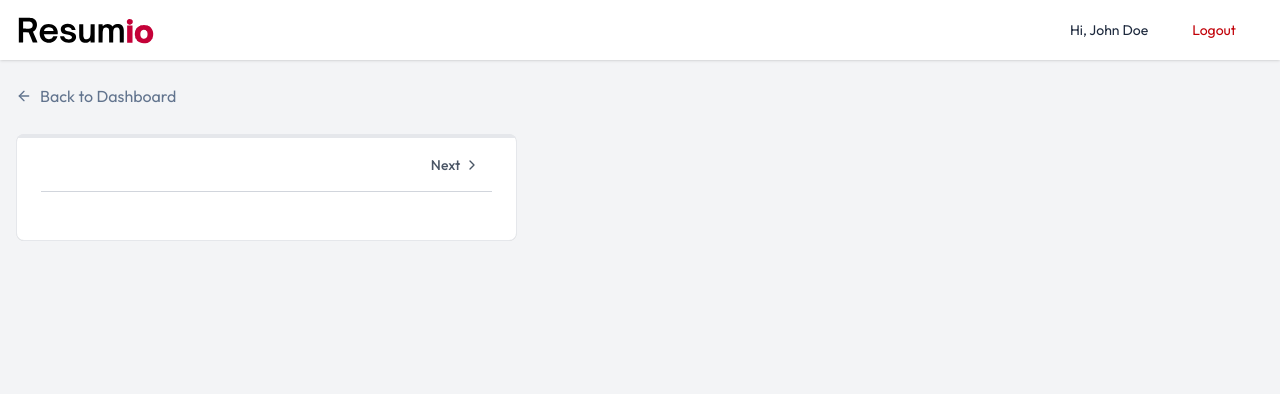
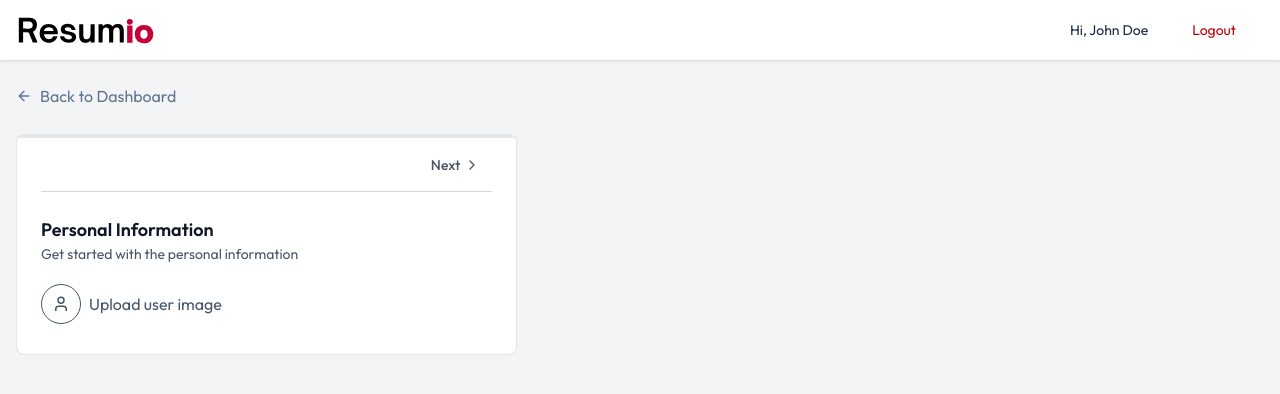
Before and after one commit to paliwal-0609/Resumio, a React (Vite) app in the folder resumio/: page /app/builder/1 in a window 1280 px wide. Shown: the top 394 px of the page. Built offline with nearby package versions, Linux system fonts and the light colour scheme; the HTML template or start-up script is replaced by a standard one.

Commit message:
ResumeBuilder-Day-5

```diff
--- a/resumio/package.json
+++ b/resumio/package.json
@@ -14,6 +14,7 @@
     "lucide-react": "^1.30.0",
     "react": "^19.2.6",
     "react-dom": "^19.2.6",
+    "react-icons": "^5.7.0",
     "react-router-dom": "^7.18.2",
     "tailwindcss": "^4.3.3"
   },
--- /dev/null
+++ b/resumio/src/components/PersonalinfoForm.jsx
@@ -0,0 +1,62 @@
+import { User, Mail, Phone, MapPin, BriefcaseBusiness, Globe } from 'lucide-react'
+import { FaLinkedinIn } from 'react-icons/fa'
+import React from 'react'
+
+const PersonalinfoForm = ({data, onChange, removeBackground, setRemoveBackground}) => {
+
+    const handleChange = (field, value) => {
+        onChange({...data, [field]: value})
+    }
+
+    const fields = [
+        {key:'full_name', label:'Full Name', icon:User, type:'text', required:true},
+        {key:'email', label:'Email Address', icon:Mail, type:'email', required:true},
+        {key:'phone', label:'Phone Number', icon:Phone, type:'tel'},
+        {key:'location', label:'Location', icon:MapPin, type:'text'},
+        {key:'profession', label:'Profession', icon:BriefcaseBusiness, type:'text'},
+        {key:'linkedin', label:'LinkedIn Profile', icon:FaLinkedinIn, type:'url'},
+        {key:'website', label:'Personal Website', icon:Globe, type:'url'},
+    ]
+  return (
+    <div>
+        <h3 className='text-lg font-semibold text-gray-900'>Personal Information</h3>
+        <p className='text-sm text-gray-600'>Get started with the personal information</p>
+
+        <div className='flex items-center gap-2'>
+            <label>
+                {data.image ? (
+                    <img src={typeof data.image === 'string'? data.image : URL.createObjectURL(data.image)} alt="user-image" className='w-16 h-16 rounded-full object-cover mt-5 ring ring-slate-300 hover:opacity-80'/>
+                ):(
+                    <div className='inline-flex items-center gap-2 mt-5 text-slate-600 hover:text-slate-700 cursor-pointer'>
+                        <User className='size-10 p-2.5 border rounded-full'/> Upload user image
+                    </div>
+                )}
+                <input type="file" accept='image/jpeg, image/png' className='hidden' onChange={(e)=>handleChange("image", e.target.files[0])}/>
+            </label>
+
+            {typeof data.image === 'object' && (
+                <div className='flex flex-col gap-1 pl-4 text-sm'>
+                    <p>Remove Background</p>
+                    <label className='relative inline-flex items-center cursor-pointer text-gray-900 gap-3'>
+                        <input type="checkbox" className='sr-only peer' onChange={()=>setRemoveBackground(prev => !prev)} checked={removeBackground}/>
+
+                        <div className='w-9 h-5 bg-slate-300 rounded-full peer peer-checked:bg-red-600 transition-colors duration-200'>
+                        </div>
+                        <span className='dot absolute left-1 top-1 w-3 h-3 bg-white rounded-full transition-transform duration-200 ease-in-out peer-checked:translate-x-4'></span>
+                    </label>
+                </div>
+            )}
+        </div>
+
+        {fields.map((field)=>{
+            const icon = field.icon;
+            return(
+                <div></div>
+            )
+        })}
+
+    </div>
+  )
+}
+
+export default PersonalinfoForm
--- a/resumio/src/pages/ResumeBuilder.jsx
+++ b/resumio/src/pages/ResumeBuilder.jsx
@@ -2,6 +2,7 @@
 import { Link, useParams } from 'react-router-dom';
 import { dummyResumeData } from '../assets/assets';
 import { ArrowLeftIcon, Briefcase, ChevronLeft, ChevronRight, FileText, FolderIcon, GraduationCap, Sparkles, User } from 'lucide-react';
+import PersonalinfoForm from '../components/PersonalinfoForm';
 
 const ResumeBuilder = () => {
 
@@ -87,7 +88,7 @@
                         {/* Form Content */}
                         <div className='space-y-6'>
                             {activeSection.id === 'personal' && (
-                                <div></div>
+                                <PersonalinfoForm data={resumeData.personal_info} onChange={(data)=>setResumeData(prev => ({...prev, personal_info:data}))} removeBackground={removeBackground} setRemoveBackground={setRemoveBackground}/>
                             )}
                         </div>
 
```
Also changed, not shown: 1 other file (tests, documents, lock files or other folders).
